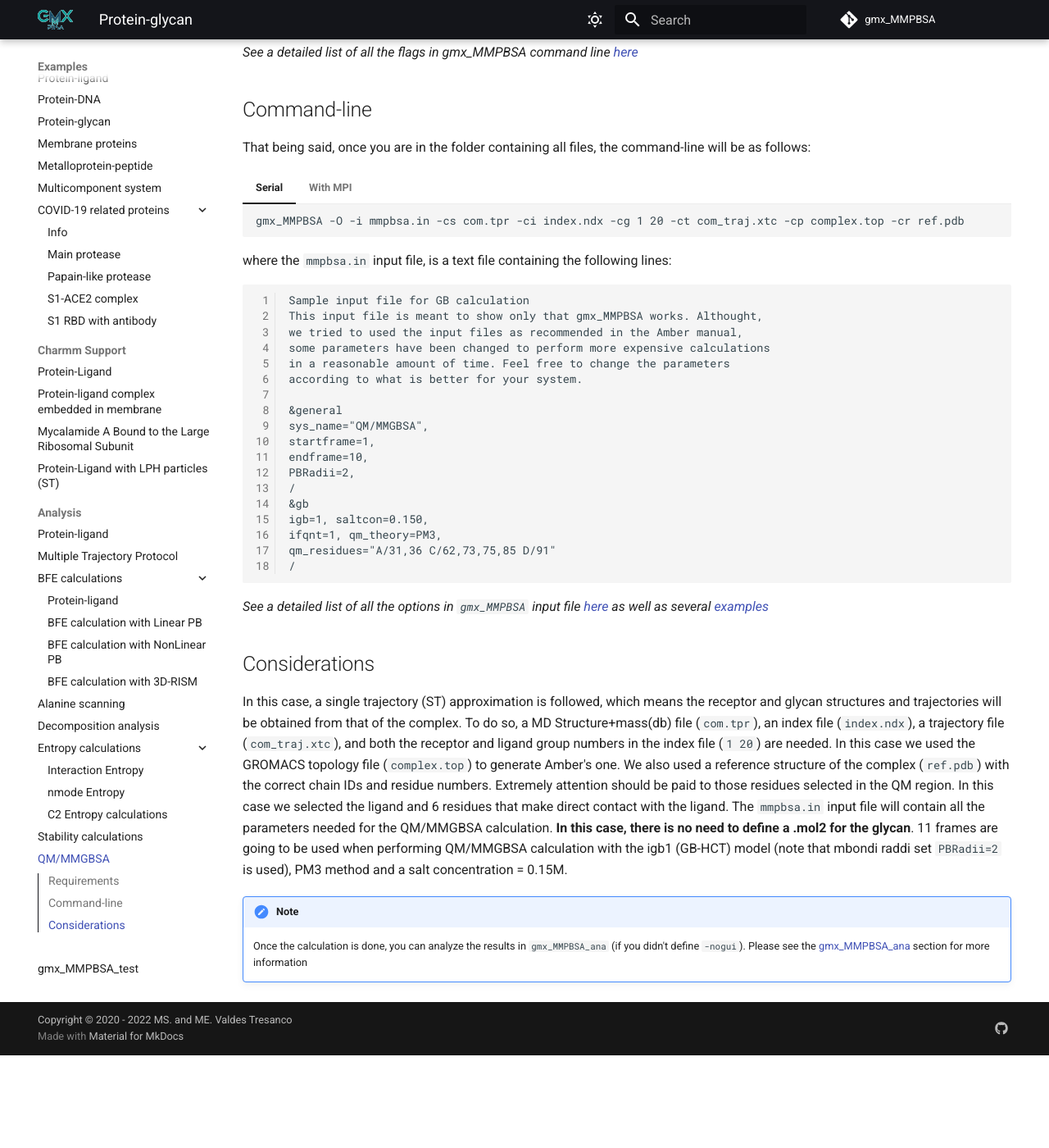
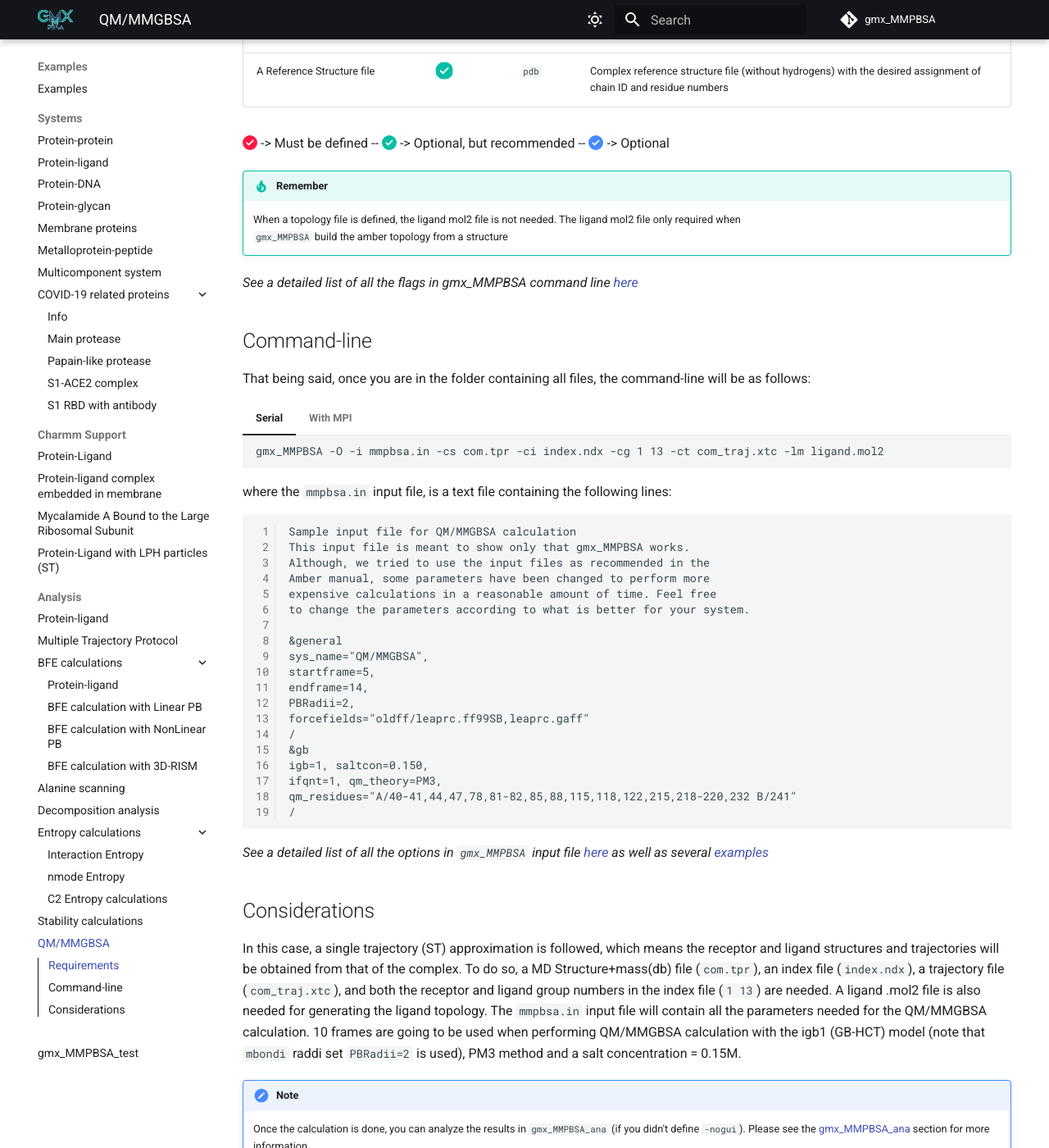
Before and after one commit to Valdes-Tresanco-MS/gmx_MMPBSA, an MkDocs documentation site: the page built from docs/examples/QM_MMGBSA/README.md, in a window 1280 px wide and 1400 px high, scrolled down 954 px. Shown: the whole window at 82% size. Built offline with MkDocs 1.6.1 and Material for MkDocs 9.7.7, drawn with Linux system fonts in a browser that asks for light colours; comment, search, counter and statistics services are not loaded; before the commit the page ends 2241 px from its top, so only the background shows below that; some of the changed text lies outside the part shown.

Commit message:
update QM/MMGBSA tutorial

````diff
--- a/docs/examples/QM_MMGBSA/README.md
+++ b/docs/examples/QM_MMGBSA/README.md
@@ -1,6 +1,6 @@
 ---
 template: main.html
-title: Protein-glycan
+title: QM/MMGBSA
 ---
 
 # QM/MMGBSA binding free energy calculations
@@ -10,7 +10,10 @@
     use gmx_MMPBSA_test before, use [downgit](https://downgit.github.io/#/home) to download the specific folder from
     gmx_MMPBSA Github repository
 
+
 ## Requirements
+!!! danger
+    The ligand mol2 file must be the Antechamber output.
 
 In this case, `gmx_MMPBSA` requires:
 
@@ -18,15 +21,19 @@
 |:-------------------------------|:--------:|:--------------------------:|:-------------------------------------------------------------------------------------------------------------|
 | Input parameters file          | :octicons-check-circle-fill-16:{ .req .scale_icon_medium } |           `in`          | Input file containing all the specifications regarding the type of calculation that is going to be performed |
 | The MD Structure+mass(db) file | :octicons-check-circle-fill-16:{ .req .scale_icon_medium } |    `tpr` `pdb`    | Structure file containing the system coordinates |
-| An index file                  | :octicons-check-circle-fill-16:{ .req .scale_icon_medium } |          `ndx`    | file containing the receptor and ligand in separated groups |
-| Receptor and ligand group      | :octicons-check-circle-fill-16:{ .req .scale_icon_medium } |        `integers`       | Receptor and ligand group numbers in the index file |
+| An index file                  | :octicons-check-circle-fill-16:{ .req .scale_icon_medium } |          `ndx`    | File containing the receptor and ligand in separated groups |
+| Receptor and ligand group      | :octicons-check-circle-fill-16:{ .req .scale_icon_medium } |        `integers`       | Group numbers in the index files |
 | A trajectory file              | :octicons-check-circle-fill-16:{ .req .scale_icon_medium } | `xtc` `pdb` `trr` | Final GROMACS MD trajectory, fitted and with no pbc. |
+| Ligand parameters file         | :octicons-check-circle-fill-16:{ .req .scale_icon_medium } |          `mol2`         | The Antechamber output  `mol2` file of ligand parametrization|
 | A topology file (not included) | :octicons-check-circle-fill-16:{ .req_opt .scale_icon_medium }    |           `top`         | GROMACS topology file (The `* .itp` files defined in the topology must be in the same folder |
 | A Reference Structure file     | :octicons-check-circle-fill-16:{ .req_optrec .scale_icon_medium } |           `pdb`         | Complex reference structure file (without hydrogens) with the desired assignment of chain ID and residue numbers |
 
 :octicons-check-circle-fill-16:{ .req } -> Must be defined -- :octicons-check-circle-fill-16:{ .req_optrec } ->
 Optional, but recommended -- :octicons-check-circle-fill-16:{ .req_opt } -> Optional
 
+!!! tip "Remember"
+    When a topology file is defined, the ligand mol2 file is not needed. The ligand mol2 file only required when
+    `gmx_MMPBSA` build the amber topology from a structure
 _See a detailed list of all the flags in gmx_MMPBSA command line [here][1]_
 
 ## Command-line
@@ -34,57 +41,54 @@
 
 === "Serial"
 
-        gmx_MMPBSA -O -i mmpbsa.in -cs com.tpr -ci index.ndx -cg 1 20 -ct com_traj.xtc -cp complex.top -cr ref.pdb
+        gmx_MMPBSA -O -i mmpbsa.in -cs com.tpr -ci index.ndx -cg 1 13 -ct com_traj.xtc -lm ligand.mol2
 
 === "With MPI"
 
-        mpirun -np 2 gmx_MMPBSA MPI -O -i mmpbsa.in -cs com.tpr -ci index.ndx -cg 1 20 -ct com_traj.xtc -cp complex.top -cr ref.pdb
+        mpirun -np 2 gmx_MMPBSA MPI -O -i mmpbsa.in -cs com.tpr -ci index.ndx -cg 1 13 -ct com_traj.xtc -lm ligand.mol2
 
 where the `mmpbsa.in` input file, is a text file containing the following lines:
 
 ``` linenums="1"
-Sample input file for GB calculation
-This input file is meant to show only that gmx_MMPBSA works. Althought,
-we tried to used the input files as recommended in the Amber manual,
-some parameters have been changed to perform more expensive calculations
-in a reasonable amount of time. Feel free to change the parameters
-according to what is better for your system.
+Sample input file for QM/MMGBSA calculation
+This input file is meant to show only that gmx_MMPBSA works.
+Although, we tried to use the input files as recommended in the
+Amber manual, some parameters have been changed to perform more
+expensive calculations in a reasonable amount of time. Feel free
+to change the parameters according to what is better for your system.
 
 &general
 sys_name="QM/MMGBSA",
-startframe=1,
-endframe=10,
+startframe=5,
+endframe=14,
 PBRadii=2,
+forcefields="oldff/leaprc.ff99SB,leaprc.gaff"
 /
 &gb
 igb=1, saltcon=0.150,
 ifqnt=1, qm_theory=PM3,
-qm_residues="A/31,36 C/62,73,75,85 D/91"
+qm_residues="A/40-41,44,47,78,81-82,85,88,115,118,122,215,218-220,232 B/241"
 /
 ```
-
 
 _See a detailed list of all the options in `gmx_MMPBSA` input file [here][2] as well as several [examples][3]_
 
 ## Considerations
-In this case, a single trajectory (ST) approximation is followed, which means the receptor and glycan structures and
+In this case, a single trajectory (ST) approximation is followed, which means the receptor and ligand structures and
 trajectories will be obtained from that of the complex. To do so, a MD Structure+mass(db) file (`com.tpr`), an index file (`index.ndx`),
-a trajectory file (`com_traj.xtc`), and both the receptor and ligand group numbers in the index file (`1 20`) are
-needed. In this case we used the GROMACS topology file (`complex.top`) to generate Amber's one. We also used a
-reference structure of the complex (`ref.pdb`) with the correct chain IDs and residue numbers. Extremely attention
-should be paid to those residues selected in the QM region. In this case we selected the ligand and 6 residues that
-make direct contact with the ligand. The `mmpbsa.in` input file will contain all the parameters needed for the
-QM/MMGBSA calculation. **In this case, there is no need to define a .mol2 for the glycan**. 11 frames are going to
-be used when performing QM/MMGBSA calculation with the igb1 (GB-HCT) model (note that mbondi raddi set `PBRadii=2`
+a trajectory file (`com_traj.xtc`), and both the receptor and ligand group numbers in the index file (`1 13`) are needed.
+A ligand .mol2 file is also needed for generating the ligand topology. The `mmpbsa.in` input file will contain all
+the parameters needed for the QM/MMGBSA calculation. 10 frames are going to be used when performing QM/MMGBSA
+calculation with the igb1 (GB-HCT) model (note that `mbondi` raddi set `PBRadii=2`
 is used), PM3 method and a salt concentration = 0.15M.
 
 !!! note
     Once the calculation is done, you can analyze the results in `gmx_MMPBSA_ana` (if you didn't define `-nogui`).
-    Please see the [gmx_MMPBSA_ana][4] section for more information
+    Please see the [gmx_MMPBSA_ana][5] section for more information
 
-  [1]: ../../gmx_MMPBSA_command-line.md#gmx_mmpbsa-command-line
-  [2]: ../../input_file.md#the-input-file
-  [3]: ../../input_file.md#sample-input-files
-  [4]: ../../analyzer.md#gmx_mmpbsa_ana-the-analyzer-tool
+  [1]: ../../../gmx_MMPBSA_command-line.md#gmx_mmpbsa-command-line
+  [2]: ../../../input_file.md#the-input-file
+  [3]: ../../../input_file.md#sample-input-files
+  [5]: ../../../analyzer.md#gmx_mmpbsa_ana-the-analyzer-tool
   [6]: https://github.com/Valdes-Tresanco-MS/gmx_MMPBSA/tree/master/docs/examples/QM_MMGBSA
-  [7]: ../gmx_MMPBSA_test.md#gmx_mmpbsa_test-command-line
+  [7]: ../../gmx_MMPBSA_test.md#gmx_mmpbsa_test-command-line
````
Also changed, not shown: 16 other files.
